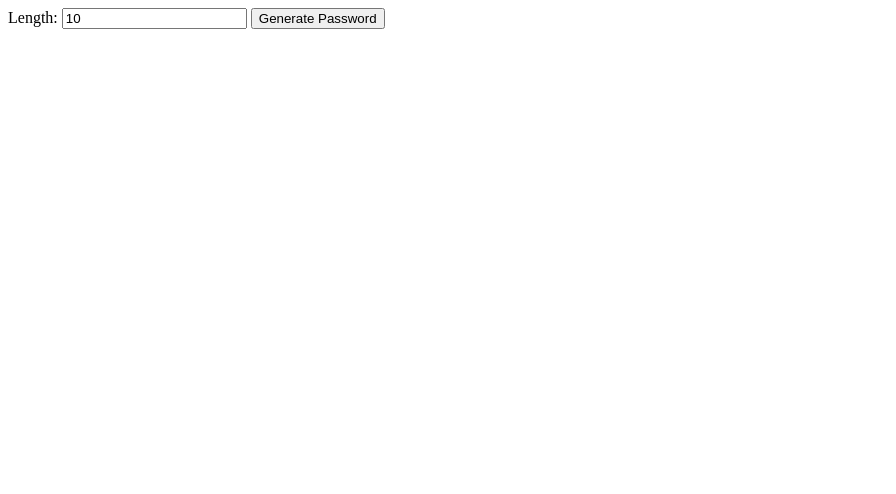
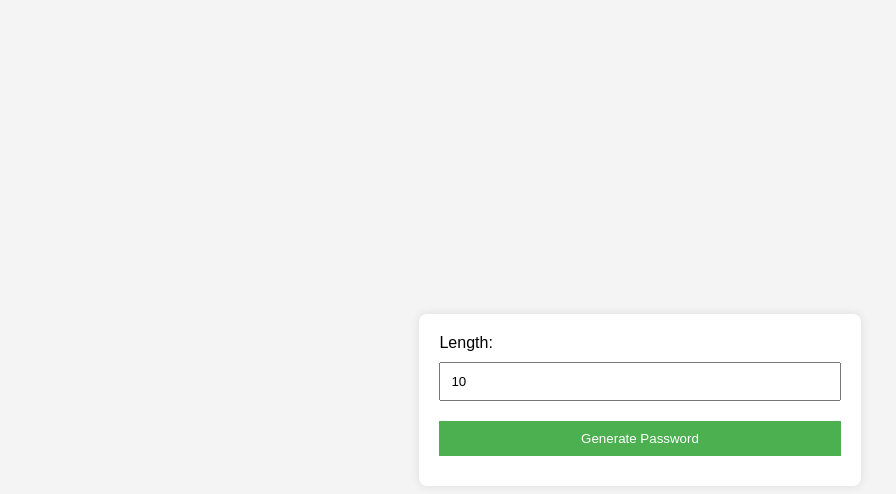
Before and after one commit to jwt2706/PasswordGenerator, a website: page frontend/index.html in a window 1280 px wide. Shown: the whole page, without its empty margins (0-896 px from the left). Drawn offline with Linux system fonts and the light colour scheme.

Commit message:
FE: styling

```diff
--- a/frontend/index.html
+++ b/frontend/index.html
@@ -3,6 +3,39 @@
 <head>
   <title>Password Generator</title>
   <link rel="icon" type="image/svg+xml" href="favicon.svg">
+  <style>
+    body {
+      font-family: Arial, sans-serif;
+      margin: 0;
+      padding: 0;
+      display: flex;
+      justify-content: center;
+      align-items: center;
+      height: 100vh;
+      background-color: #f4f4f4;
+    }
+    form {
+      background: #fff;
+      padding: 20px;
+      border-radius: 8px;
+      box-shadow: 0px 0px 10px rgba(0,0,0,0.1);
+    }
+    input, button {
+      margin: 10px 0;
+      padding: 10px;
+      width: 100%;
+      box-sizing: border-box;
+    }
+    button {
+      background-color: #4CAF50;
+      color: white;
+      border: none;
+      cursor: pointer;
+    }
+    button:hover {
+      background-color: #45a049;
+    }
+  </style>
 </head>
 <body>
   <form id="password-form">
```
Lines whose indentation alone changed are shown as unchanged.
